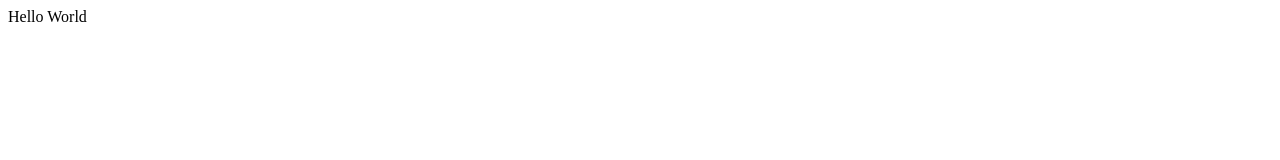
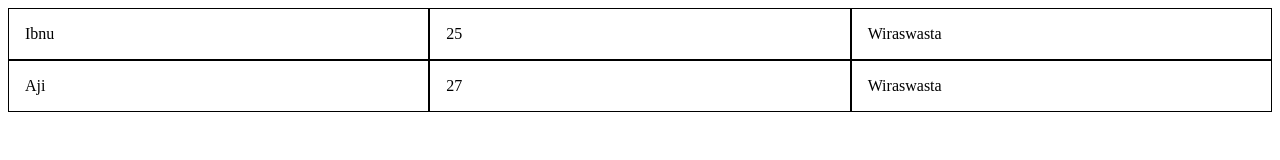
Before and after one commit to abayzv/stock-plastik, a plain HTML site: page index.html in a window 1280 px wide. Drawn offline with Linux system fonts and the light colour scheme.

Commit message:
menambah data

```diff
--- a/index.html
+++ b/index.html
@@ -4,8 +4,44 @@
     <meta charset="UTF-8" />
     <meta name="viewport" content="width=device-width, initial-scale=1.0" />
     <title>Document</title>
+    <style>
+      .box {
+        border: 1px solid black;
+        padding: 1rem;
+      }
+    </style>
   </head>
   <body>
-    <div>Hello World</div>
+    <div
+      id="body"
+      style="display: grid; grid-template-columns: repeat(3, 1fr)"
+    ></div>
+
+    <script>
+      const dataUser = [
+        {
+          nama: "Ibnu",
+          pekerjaan: "Wiraswasta",
+          umur: 25,
+        },
+        {
+          nama: "Aji",
+          pekerjaan: "Wiraswasta",
+          umur: 27,
+        },
+      ];
+
+      const body = document.getElementById("body");
+      for (const key in dataUser) {
+        const nama = dataUser[key].nama;
+        const umur = dataUser[key].umur;
+        const pekerjaan = dataUser[key].pekerjaan;
+
+        body.innerHTML += `<div class="box">${nama}</div>`;
+        body.innerHTML += `<div class="box">${umur}</div>`;
+        body.innerHTML += `<div class="box">${pekerjaan}</div>`;
+      }
+      const data = ``;
+    </script>
   </body>
 </html>
```
